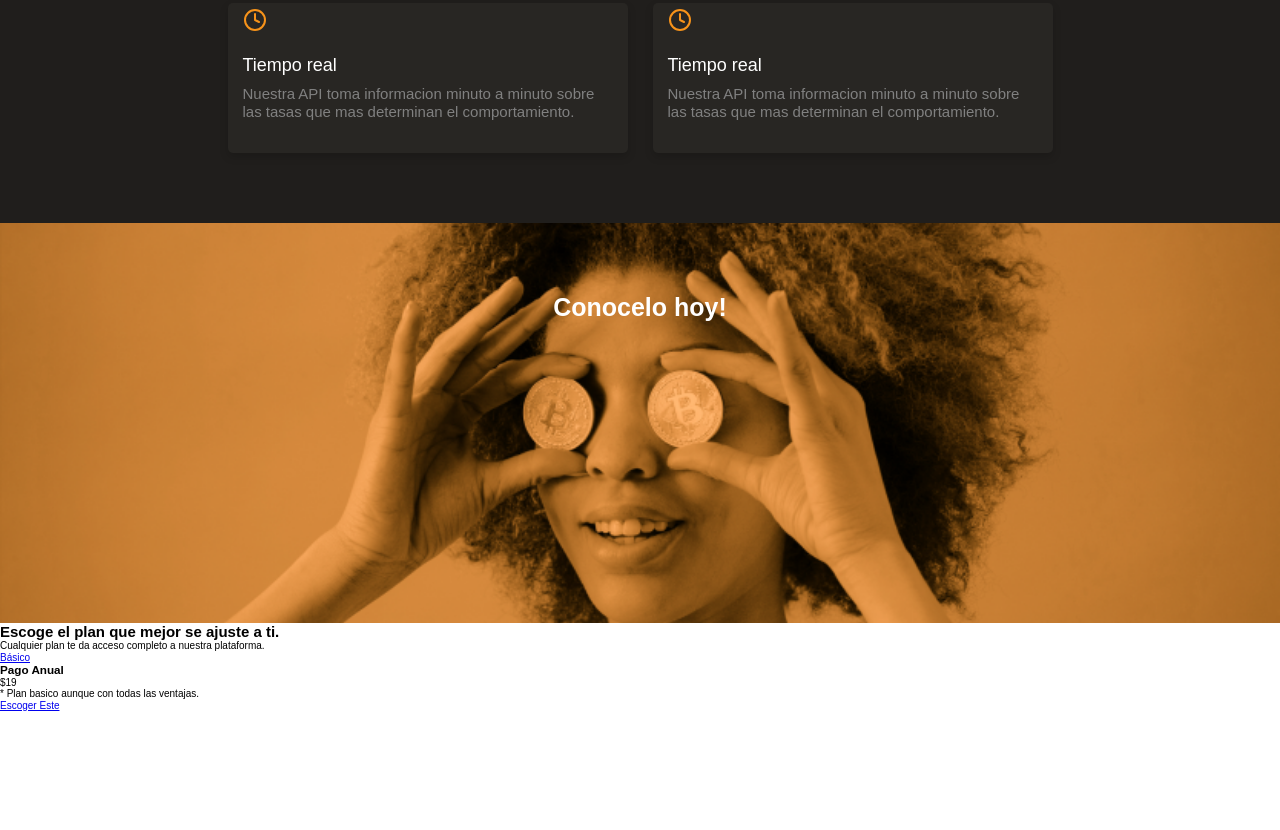
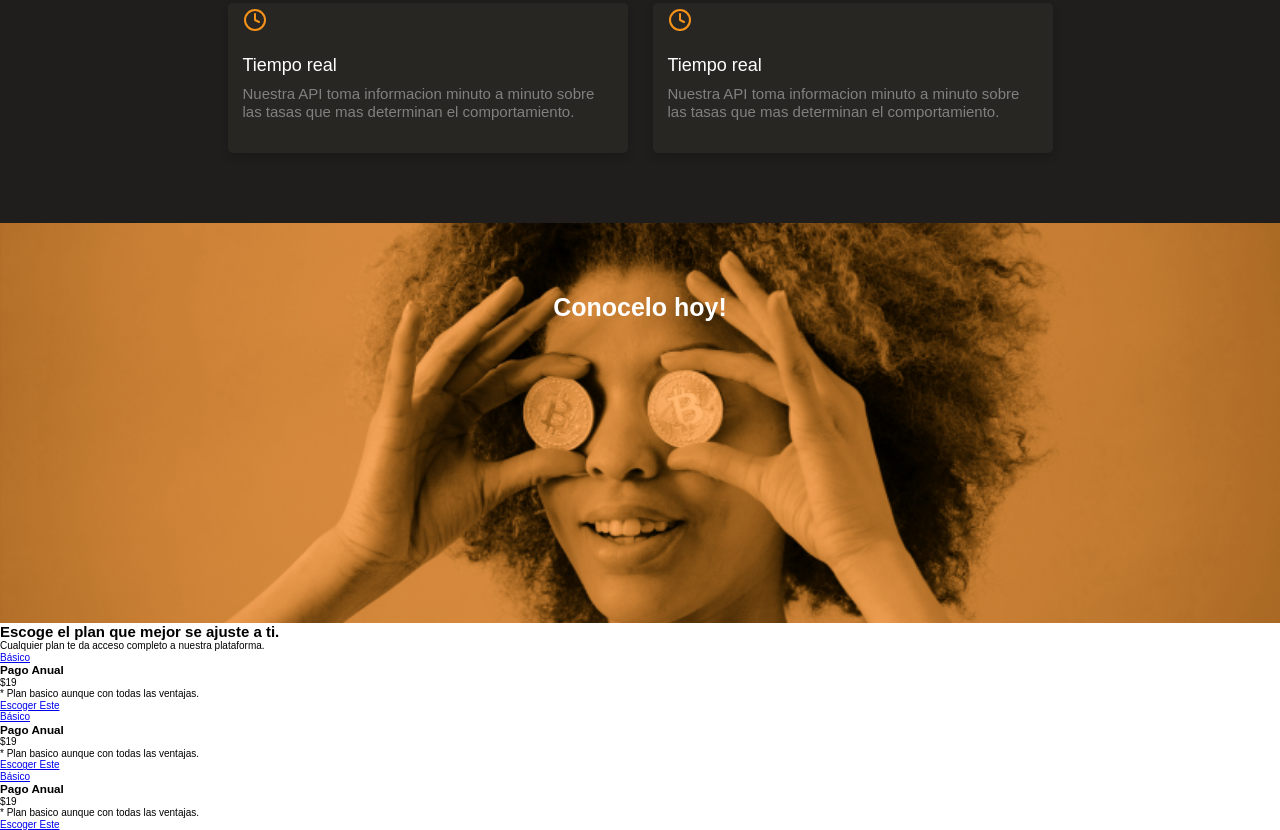
Before and after one commit to Alterlapsus/LandingPageBatatabit, a plain HTML site: page index.html in a window 1280 px wide. Shown: the part 1596-2426 px from the top of the page. Before the commit the page ends 2307 px from the top, so only its background shows below. Drawn offline with Linux system fonts and the light colour scheme.

Commit message:
Update index.html

```diff
--- a/index.html
+++ b/index.html
@@ -165,6 +165,25 @@
                     <p class="plan__paragraph">* Plan basico aunque con todas las ventajas.</p>
                     <a href="#" class="plan__boton">Escoger Este</a>
                 </div>
+
+
+                <div class="plan">
+                    <a href="#" class="plan__cta">Básico</a>
+                    <h3 class="plan__title">Pago Anual</h3>
+                    <p class="plan__costo"><span>$</span>19</p>
+                    <p class="plan__paragraph">* Plan basico aunque con todas las ventajas.</p>
+                    <a href="#" class="plan__boton">Escoger Este</a>
+                </div>
+
+
+                <div class="plan">
+                    <a href="#" class="plan__cta">Básico</a>
+                    <h3 class="plan__title">Pago Anual</h3>
+                    <p class="plan__costo"><span>$</span>19</p>
+                    <p class="plan__paragraph">* Plan basico aunque con todas las ventajas.</p>
+                    <a href="#" class="plan__boton">Escoger Este</a>
+                </div>
+
             </div>
         </div>
     </section>
```
